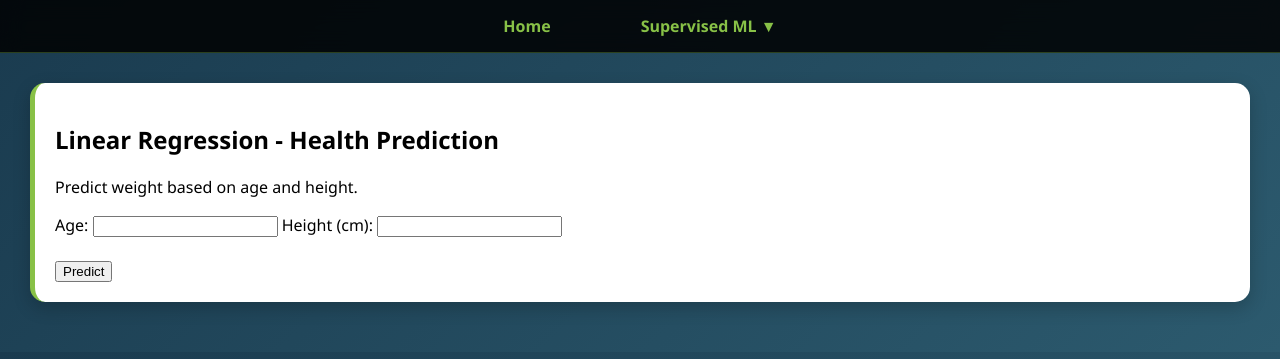
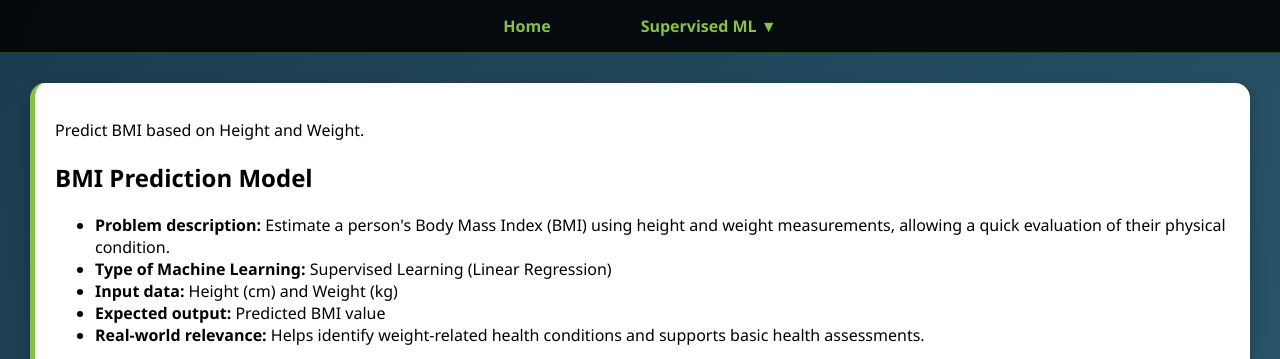
Before and after one commit to Gerlopa/trabajo-machine, a Flask app: page /regression in a window 1280 px wide. Shown: the top 359 px of the page. Run offline with Flask 3, Linux system fonts and the light colour scheme; parts of the project's set-up code (start-up, migrations or seed data) failed here and were passed over.

Commit message:
Update regression.html
Update

```diff
--- a/regresion/templates/regression.html
+++ b/regresion/templates/regression.html
@@ -2,31 +2,46 @@
 
 {% block content %}
 <div class="card">
+<p>Predict BMI based on Height and Weight.</p>
+<h2>BMI Prediction Model</h2>
 
-<h2>Linear Regression - Health Prediction</h2>
-<p>Predict weight based on age and height.</p>
+<ul>
+    <li><strong>Problem description:</strong> Estimate a person's Body Mass Index (BMI) using height and weight measurements, allowing a quick evaluation of their physical condition.</li>
+
+    <li><strong>Type of Machine Learning:</strong> Supervised Learning (Linear Regression)</li>
+
+    <li><strong>Input data:</strong> Height (cm) and Weight (kg)</li>
+
+    <li><strong>Expected output:</strong> Predicted BMI value</li>
+
+    <li><strong>Real-world relevance:</strong> Helps identify weight-related health conditions and supports basic health assessments.</li>
+</ul>
+<center><img src="https://www.makemebetter.net/wp-content/uploads/2021/05/MMB-IMAGE-JPG-9.png" alt="Ejemplo" width="300" height="230"><center>
+
+<center><h2>Linear Regression - Health Prediction</h2></center>
+<hr>
 
 <form method="POST">
 
-    <label>Age:</label>
-    <input type="number" name="age" step="any" required>
+    <label>Height (cm):</label>
+    <input type="number" step="0.1" name="height" required>
 
-    <label>Height (cm):</label>
-    <input type="number" name="height" step="any" required>
+    <label>Weight (kg):</label>
+    <input type="number" step="0.1" name="weight" required>
 
     <br><br>
-    <button type="submit">Predict</button>
+    <button type="submit">Predict BMI</button>
 
 </form>
 
-
 {% if prediction %}
-
-    <h3>Predicted Weight:</h3>
-    <p>{{ prediction }} kg</p>
-</div>
+    <h3>Predicted BMI:</h3>
+    <p>{{ prediction }}</p>
 {% endif %}
 
+{% if metrics %}
+    <p>R² Score: {{ metrics.r2 }}</p>
+{% endif %}
 
 {% if graph %}
 <div class="card">
@@ -35,4 +50,5 @@
 </div>
 {% endif %}
 
+</div>
 {% endblock %}
```
